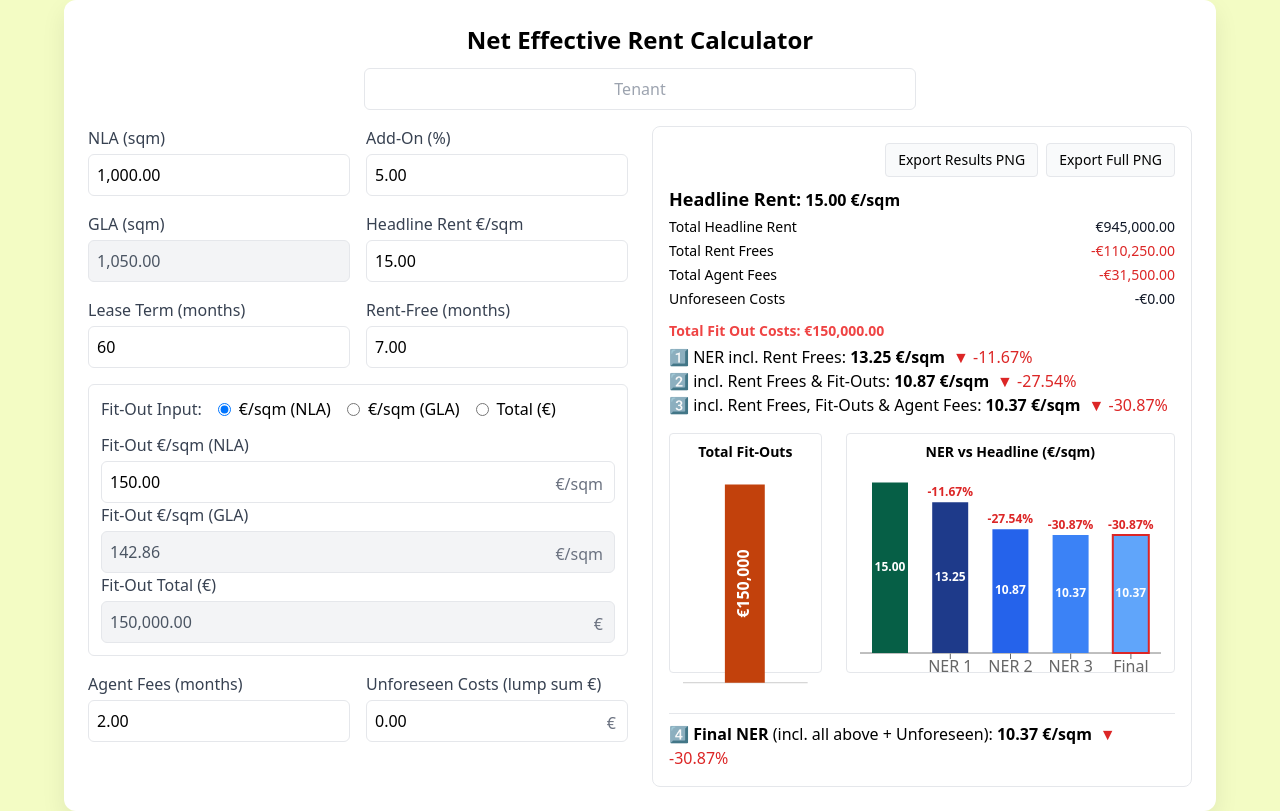
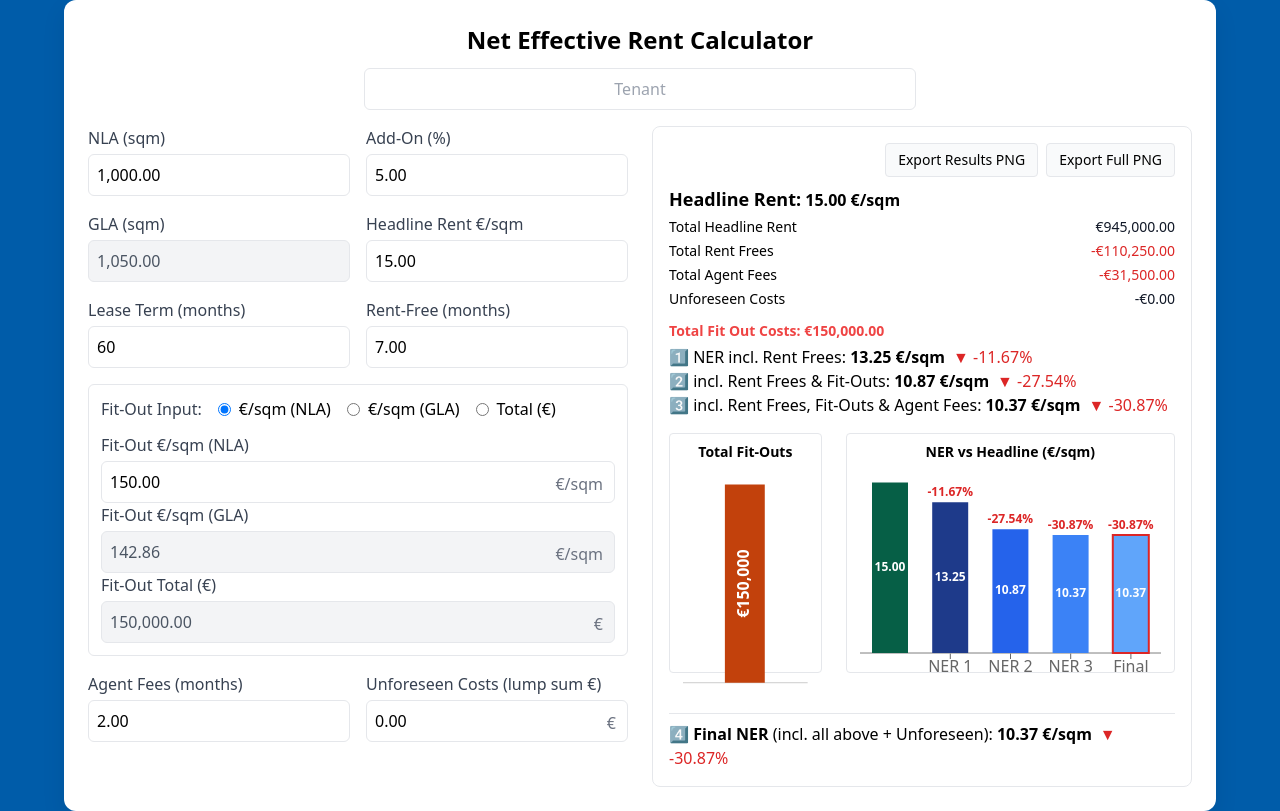
Before and after one commit to Musicandy13/Net-Effective-Rent-Calculator, a React (Vite) app: page / in a window 1280 px wide. Built offline with nearby package versions, Linux system fonts and the light colour scheme.

Commit message:
Update App.jsx

```diff
--- a/src/App.jsx
+++ b/src/App.jsx
@@ -310,7 +310,7 @@ export default function App() {
 
   /* ---------- UI ---------- */
   return (
-    <div style={{ backgroundColor: "#F3FCC4" }}>
+    <div style={{ backgroundColor: "#005CA9" }}>
       <div
         ref={pageRef}
         className="p-6 max-w-6xl mx-auto bg-white rounded-xl shadow-md"
```
